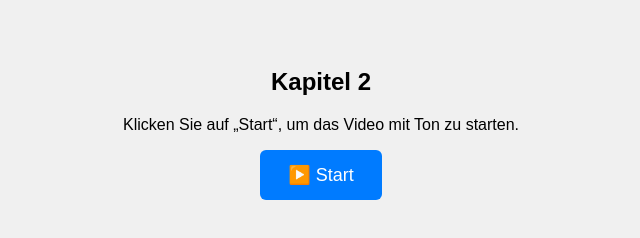
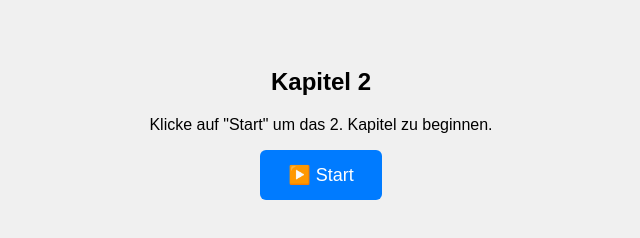
Before and after one commit to Juliane0307/Archaeen, a plain HTML site: page kapitel2.html in a window 1280 px wide. Shown: the whole page, without its empty margins (319-959 px from the left). Drawn offline with Linux system fonts and the light colour scheme.

Commit message:
Update kapitel2.html

```diff
--- a/kapitel2.html
+++ b/kapitel2.html
@@ -46,7 +46,7 @@
 <body>
 
   <h2>Kapitel 2</h2>
-  <p>Klicken Sie auf „Start“, um das Video mit Ton zu starten.</p>
+  <p>Klicke auf "Start" um das 2. Kapitel zu beginnen.</p>
 
   <button id="start-button">▶️ Start</button>
 
```
